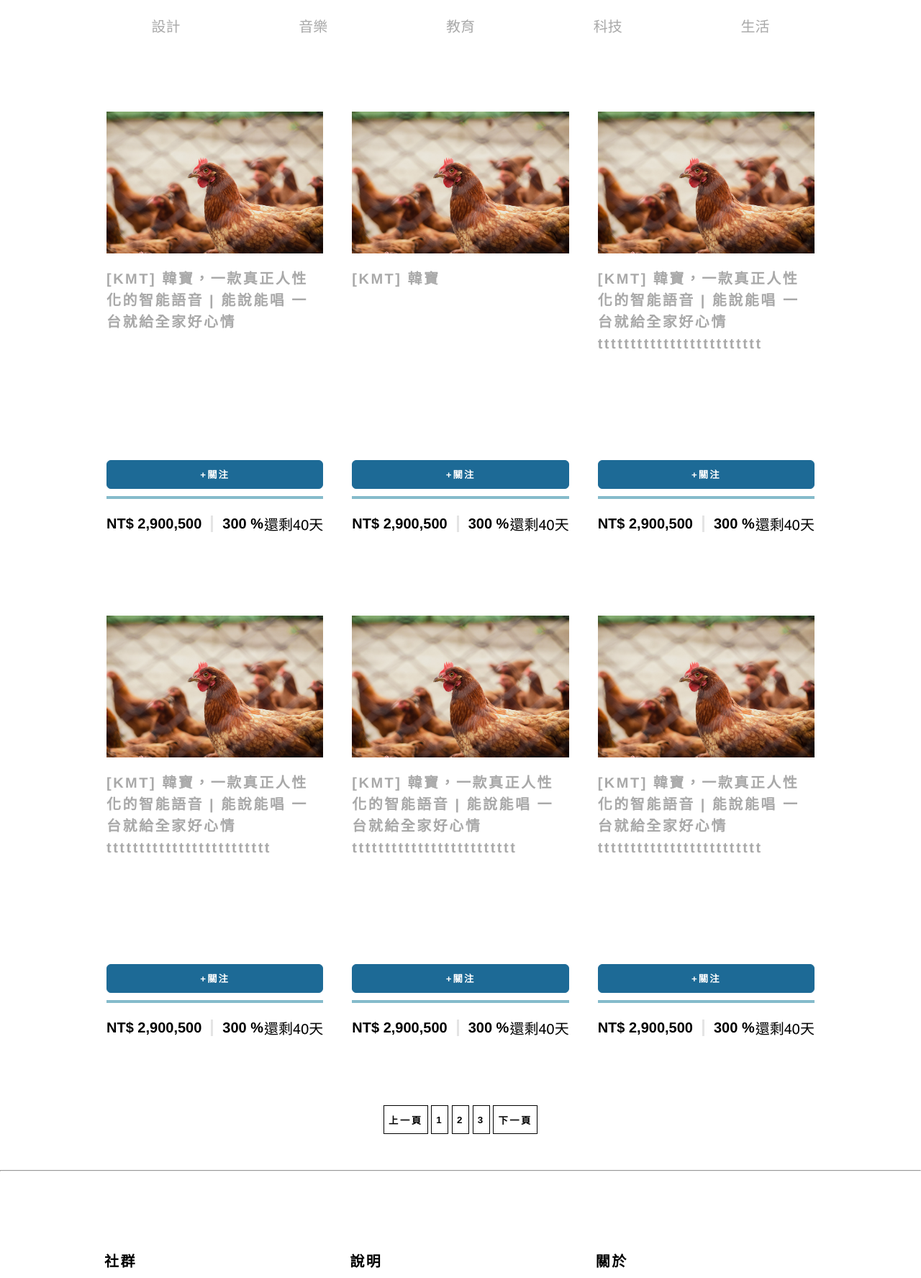
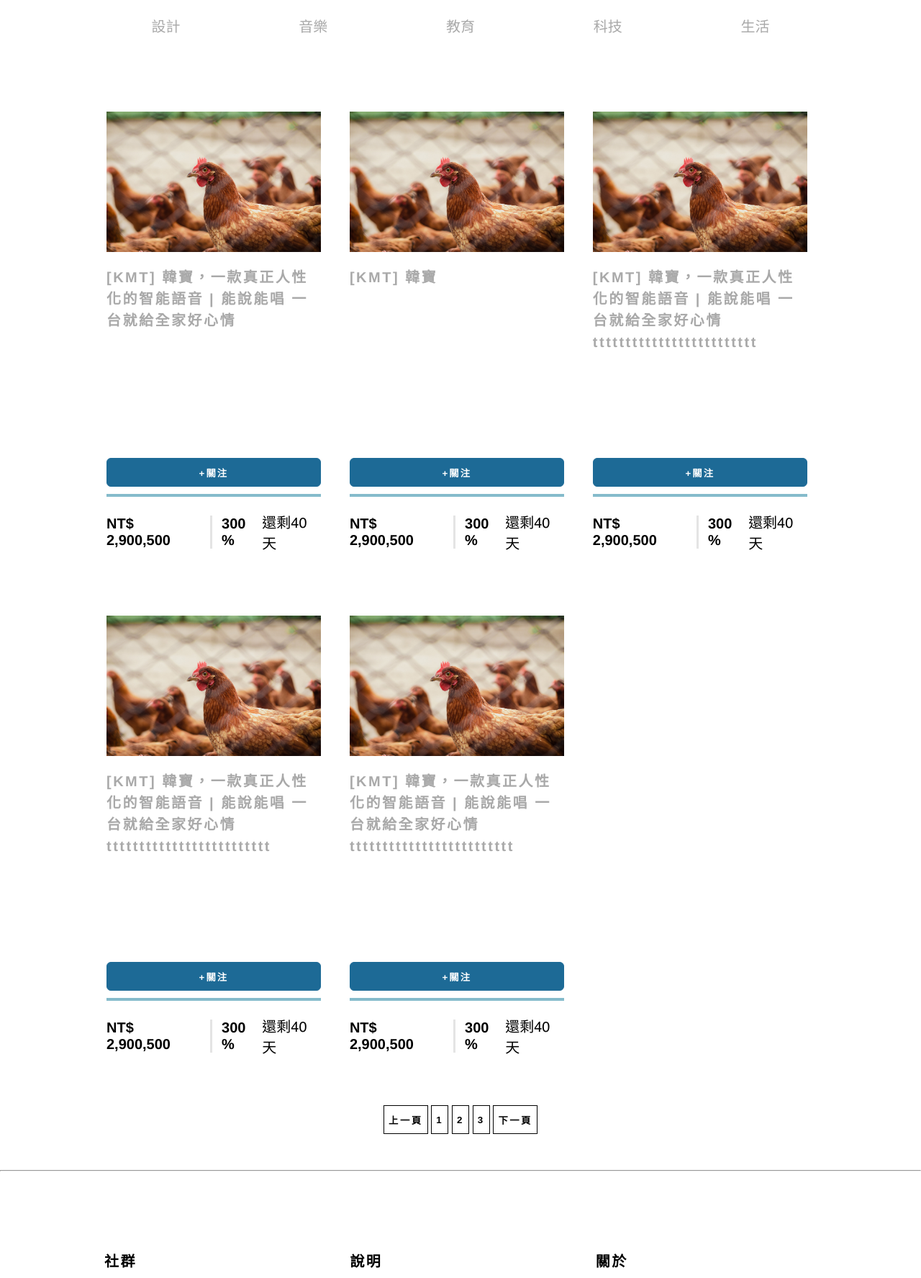
Before and after one commit to EonianCoda/crowdfundingWebPage, a PHP site: page /project.php?category=1 in a window 1280 px wide. Shown: the part 344-2119 px from the top of the page at 72% size. Run offline with PHP 8.4, Linux system fonts and the light colour scheme; some web fonts are replaced.

Commit message:
更改畫面

```diff
--- a/main/project.php
+++ b/main/project.php
@@ -73,8 +73,8 @@
         </div>
     </div>
 
-    <section class="container m-t-25">
-    <div class="horizon-between wrap">
+    <section class="container m-t-25 horizon-center">
+    <div class="horizon-items wrap m0">
             <div class="project-object">
                 <div class="image-container">
                     <img src="../images/product/chicken.jpg">
@@ -165,24 +165,7 @@
                     <p>還剩40天</p>
                 </div>
             </div>
-            <div class="project-object">
-                <div class="image-container ">
-                    <img src="../images/product/chicken.jpg">
-                </div>
-                <div class="h-40">
-                    <a href="../main/content.php">
-                        <h3> [KMT] 韓寶，一款真正人性化的智能語音 | 能說能唱 一台就給全家好心情ttttttttttttttttttttttttt</h3>
-                    </a>
-                </div>
-                <button type="button" class="button m-b-10">+關注</button>
-                <div class="horizon-between top-divider">
-                    <div class="horizon-items vertical-center">
-                        <b>NT$ 2,900,500</b>
-                        <p class="vertical-divider"> <b>300 %</b> </p>
-                    </div>
-                    <p>還剩40天</p>
-                </div>
-            </div>
+
         </div>
 
     </section>
--- a/styles/basis.css
+++ b/styles/basis.css
@@ -49,7 +49,7 @@
 .horizon-around
 {
     display: flex;
-    justify-content: space-a;
+    justify-content: space-around;
 }
 .horizon-center
 {
--- a/styles/main.css
+++ b/styles/main.css
@@ -144,7 +144,7 @@ nav li a {
   justify-content: center;
   color: white;
   font-weight: bold;
-  padding: 13px 20px 13px 20px;
+  padding: 1em 1.2em 1em 1.2em;
 }
 
 .project-row {
@@ -160,11 +160,14 @@ nav li a {
   display: flex;
   flex-direction: column;
   flex-grow: 1;
-  width: 33%;
+  max-width: 33%;
   height: 35em;
   padding: 1em;
+  min-width: 15em;
 }
-
+.m0{
+  width: auto;
+}
 .image-container img {
   display: block;
   width: 100%;
@@ -235,14 +238,23 @@ nav li a {
     body{
         font-size:20px;
     }
+    .project-object{
+      max-width: 33%;
+    }
 }
-@media screen and (max-width: 900px) {
+@media screen and (max-width: 1000px) {
   body {
-    font-size: 10px;
+    font-size: 16px;
+  }
+  .project-object{
+    max-width: 50%;
   }
 }
 @media screen and (min-width: 1920px) {
   body {
     font-size: 25px;
   }
+  .project-object{
+    max-width: 33%;
+  }
 }
```
